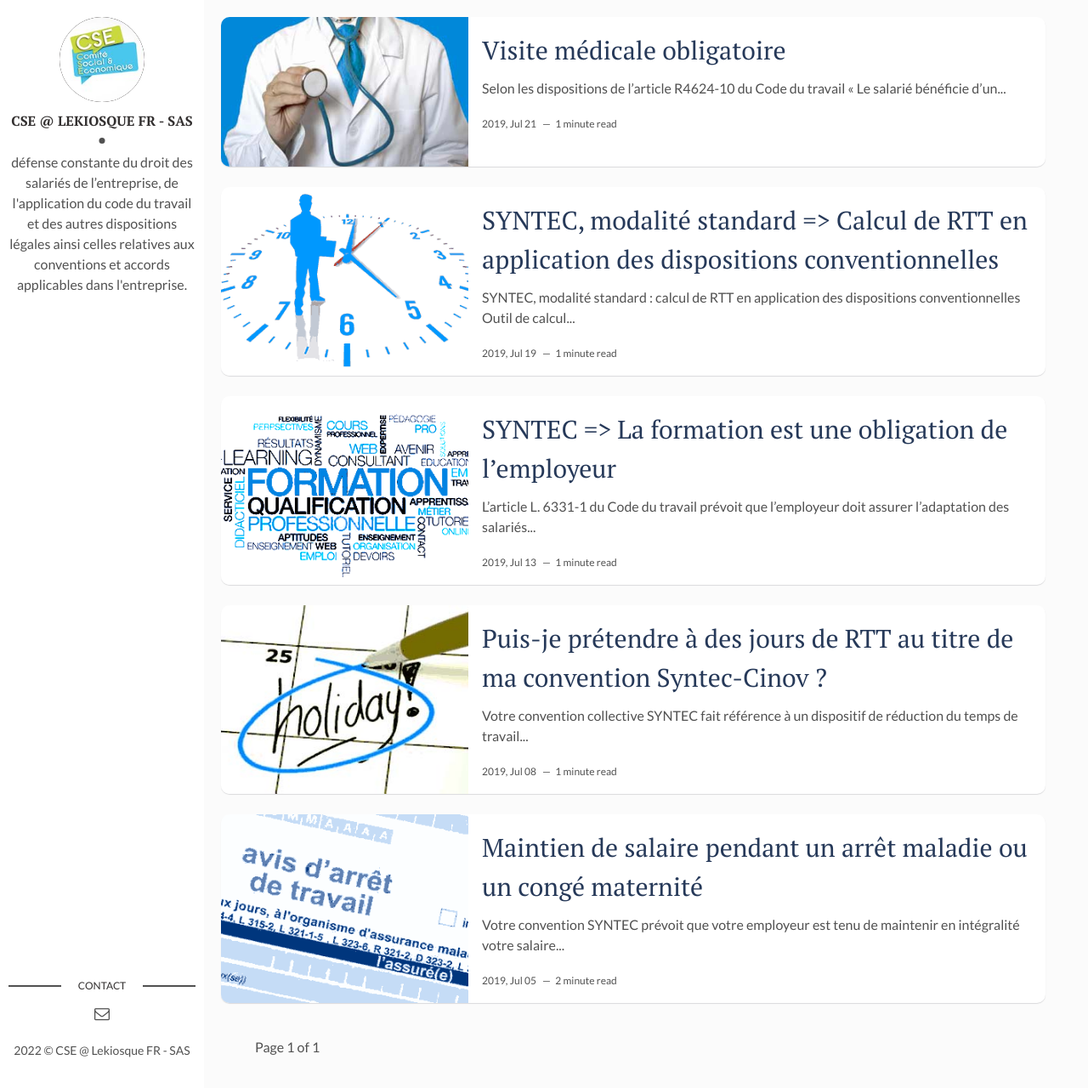
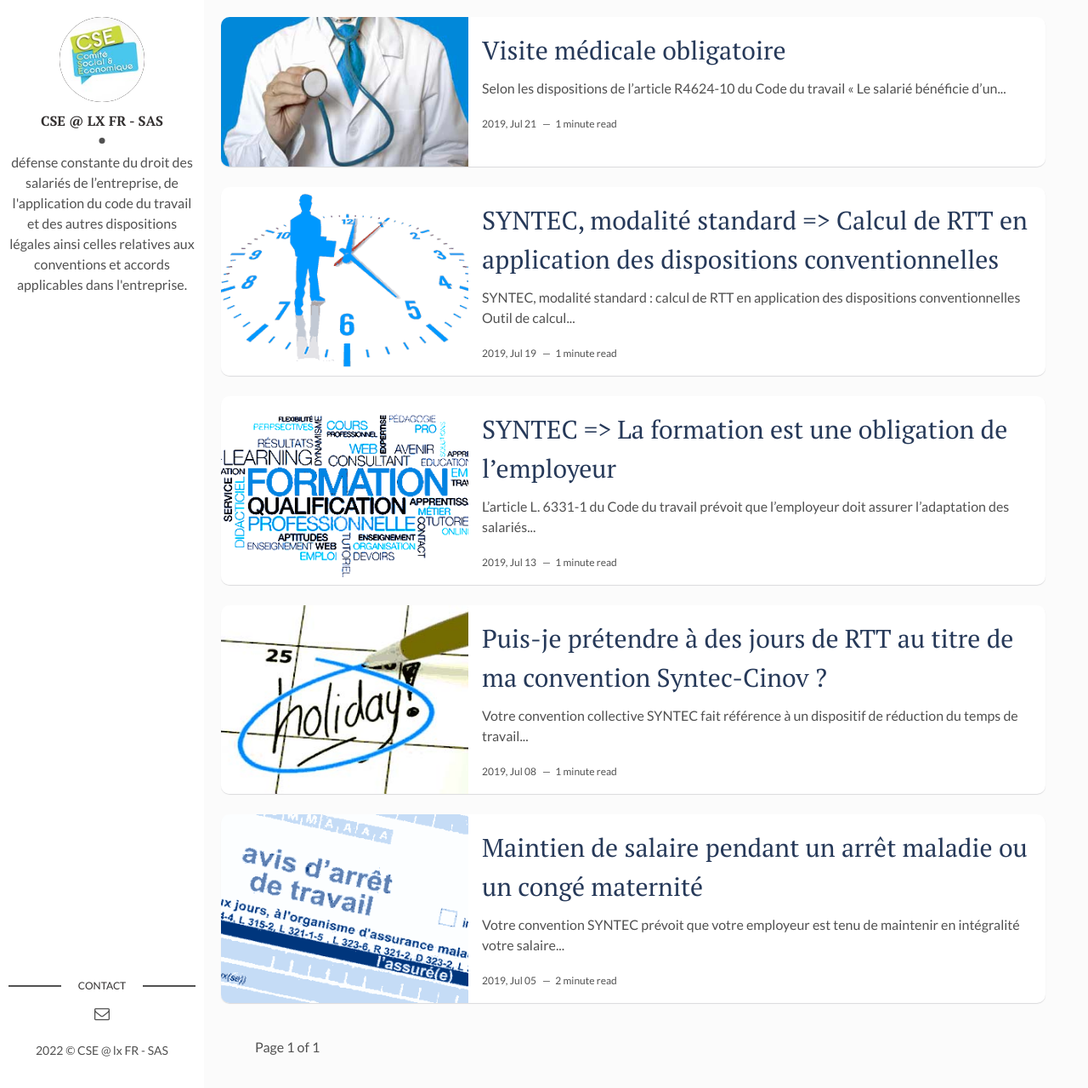
Before and after one commit to mebyz/mebyz.github.io, a Jekyll site: the page built from index.html, in a window 1280 px wide and 1280 px high. Shown: the whole window at 85% size. Built offline with Jekyll 4.4.1, drawn with Linux system fonts in a browser that asks for light colours; the list of posts is cut into pages by our own code.

Commit message:
Update _config.yml

```diff
--- a/_config.yml
+++ b/_config.yml
@@ -1,4 +1,4 @@
-title: Comité économique et social @ lekiosque FR - SAS
+title: Comité économique et social @ lx FR - SAS
 description: > # this means to ignore newlines until "baseurl:"
   Hi !
 permalink: ':title/'
@@ -7,7 +7,7 @@
 site-twitter: #if your site has a twitter account, enter it here
 
 # Author Settings
-author: CSE @ Lekiosque FR - SAS # add your name
+author: CSE @ lx FR - SAS # add your name
 author-img: cse.jpg # add your photo
 about-author: défense constante du droit des salariés de l’entreprise, de l'application du code du travail et des autres dispositions légales ainsi celles relatives aux conventions et accords applicables dans l'entreprise. # add description
 social-twitter: # add your Twitter handle
```
